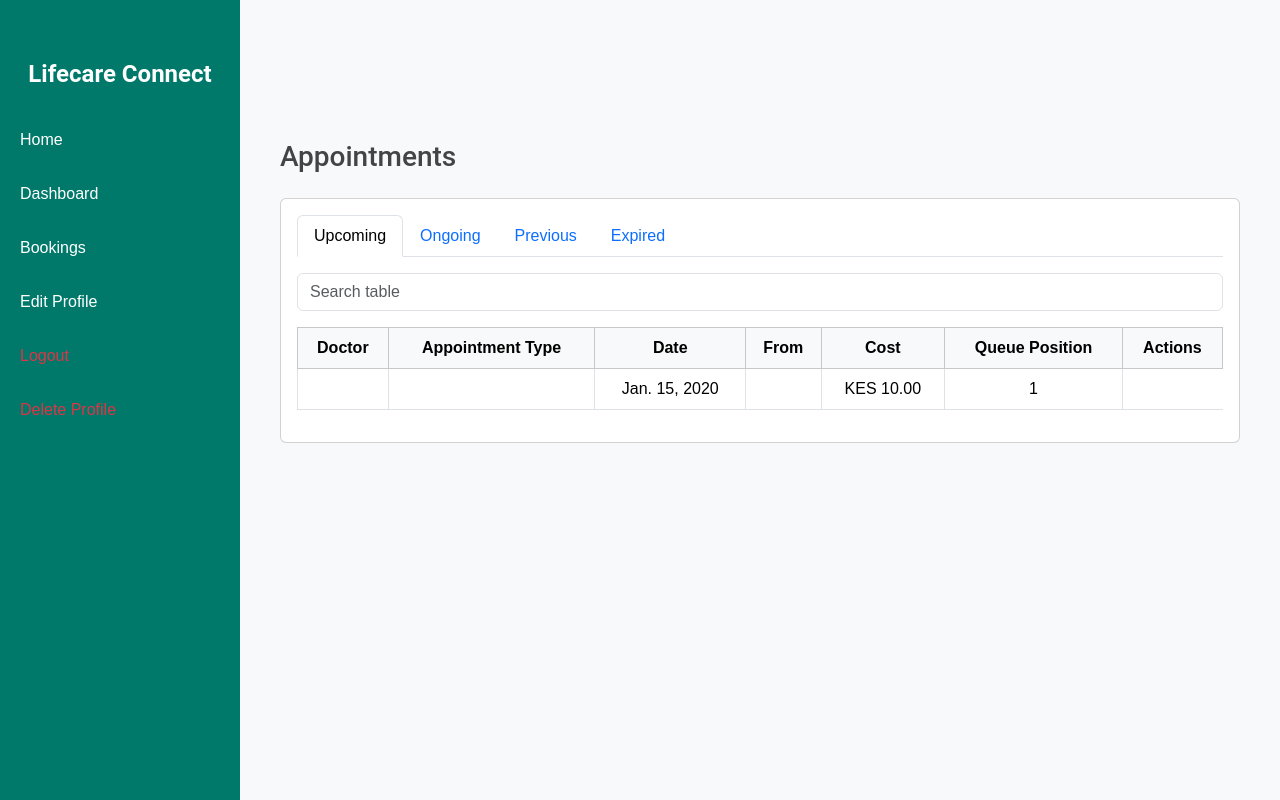
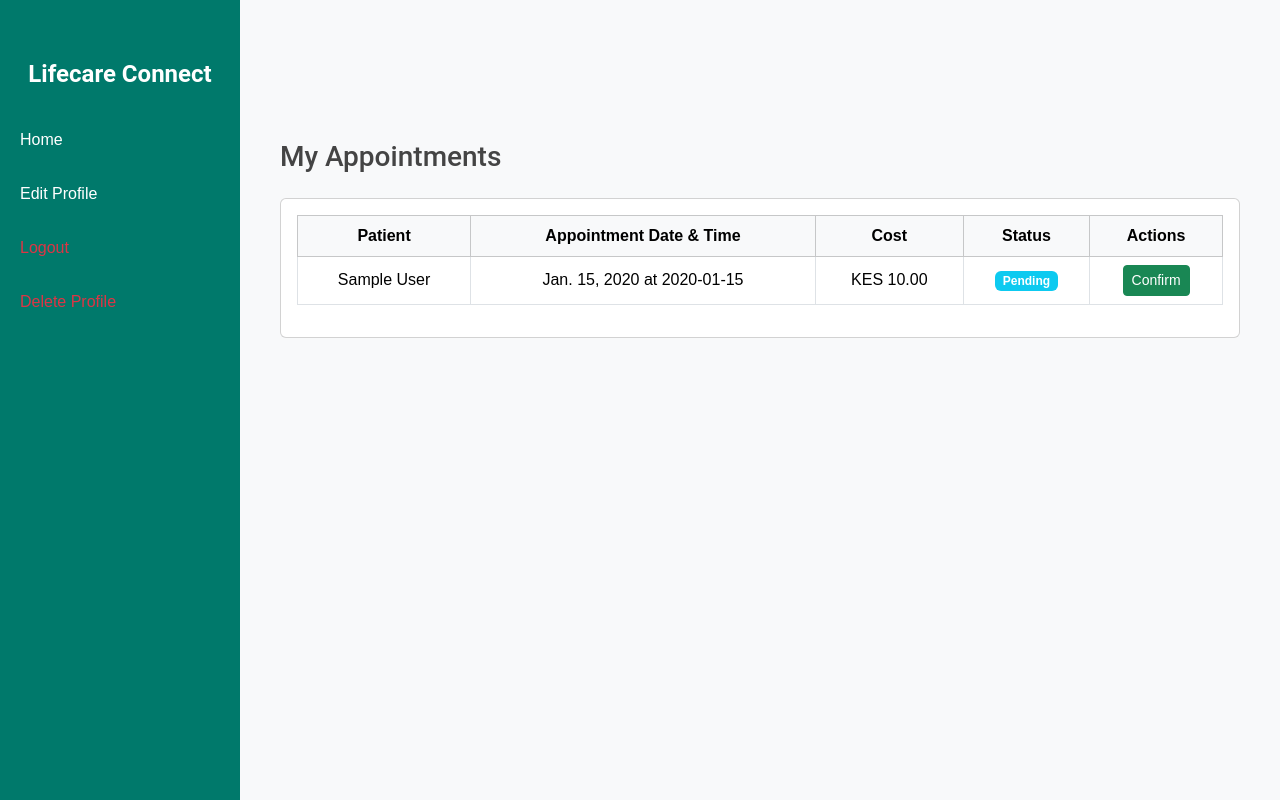
Before and after one commit to Njirainianthony/LifecareConnect, a Django app: page /appointments/ in a window 1280 px wide. Run offline with Django 5.2, Linux system fonts and the light colour scheme; a user stored in the database is signed in; tables that the repository leaves empty hold one stand-in row (values such as "Sample post"); some libraries are stand-ins or nearby versions.

Commit message:
implemented complete booking

```diff
--- a/lifecareapp/templates/appointments.html
+++ b/lifecareapp/templates/appointments.html
@@ -63,55 +63,69 @@
 <div class="sidebar">
   <h4 class="text-center mb-4"> <b>Lifecare Connect</b></h4>
   <a href="{% url 'home' %}">Home</a>
-  <a href="{% url 'dashboard' %}">Dashboard</a>
-  <a href="#">Bookings</a>
   <a href="{% url 'edit_patient_profile' %}">Edit Profile</a>
   <a href="javascript:void(0);" onclick="document.getElementById('logoutForm').submit();" class="text-danger">Logout</a>
   <a href="#" class="text-danger" data-bs-toggle="modal" data-bs-target="#deleteModal">Delete Profile</a>
 </div>
 
 <div class="content">
-<h3 class="mb-4">Appointments</h3>
+<h3 class="mb-4">My Appointments</h3>
 
 <div class="card">
   <div class="card-body">
-    <ul class="nav nav-tabs mb-3">
-      <li class="nav-item"><a class="nav-link active" href="#">Upcoming</a></li>
-      <li class="nav-item"><a class="nav-link" href="#">Ongoing</a></li>
-      <li class="nav-item"><a class="nav-link" href="#">Previous</a></li>
-      <li class="nav-item"><a class="nav-link" href="#">Expired</a></li>
-    </ul>
-
-    <input type="text" class="form-control mb-3" placeholder="Search table">
-
     <div class="table-responsive">
       <table class="table table-bordered table-hover text-center align-middle">
         <thead class="table-light">
           <tr>
-            <th>Doctor</th>
-            <th>Appointment Type</th>
-            <th>Date</th>
-            <th>From</th>
+            <th>{% if is_doctor %}Patient{% else %}Doctor{% endif %}</th>
+            <th>Appointment Date & Time</th>
             <th>Cost</th>
-            <th>Queue Position</th>
+            <th>Status</th>
             <th>Actions</th>
           </tr>
         </thead>
         <tbody>
-          {% if appointments %}
-            {% for appointment in appointments %}
-              <tr>
-                <td>{{ appointment.doctor_name }}</td>
-                <td>{{ appointment.type }}</td>
-                <td>{{ appointment.date }}</td>
-                <td>{{ appointment.start_time }}</td>
-                <td>KES {{ appointment.cost }}</td>
-                <td>{{ appointment.queue_position }}</td>
-              </tr>
-            {% endfor %}
-          {% else %}
-            <tr><td colspan="7" class="text-muted">No Upcoming appointments</td></tr>
-          {% endif %}
+          {% for appointment in appointments %}
+            <tr>
+              <td>
+                {% if is_doctor %}
+                  {{ appointment.patient.user.get_full_name|default:appointment.patient.user.username }}
+                {% else %}
+                  Dr. {{ appointment.doctor.full_name }}
+                {% endif %}
+              </td>
+              <td>{{ appointment.date }} at {{ appointment.time }}</td>
+              <td>KES {{ appointment.cost }}</td>
+              <td><span class="badge bg-info text-capitalize">{{ appointment.status }}</span></td>
+              <td>
+                {% if is_doctor %}
+                  {% if appointment.status == 'pending' %}
+                    <form action="{% url 'confirm_booking' appointment.id %}" method="POST" class="d-inline">
+                        {% csrf_token %}
+                        <button type="submit" class="btn btn-sm btn-success">Confirm</button>
+                    </form>
+                  {% elif appointment.status == 'confirmed' %}
+                    <form action="{% url 'complete_booking' appointment.id %}" method="POST" class="d-inline">
+                        {% csrf_token %}
+                        <button type="submit" class="btn btn-sm btn-primary">Mark as Complete</button>
+                    </form>
+                  {% elif appointment.status == 'completed' %}
+                    <span class="text-muted">Awaiting Payment...</span>
+                  {% elif appointment.status == 'paid' %}
+                    <span class="text-success">Paid</span>
+                  {% endif %}
+                {% else %}
+                  {% if appointment.status == 'pending' or appointment.status == 'confirmed' %}
+                    <a href="#" class="btn btn-sm btn-danger">Cancel</a>
+                  {% else %}
+                    <span class="text-muted">No actions available</span>
+                  {% endif %}
+                {% endif %}
+              </td>
+            </tr>
+          {% empty %}
+            <tr><td colspan="5" class="text-muted">No appointments found.</td></tr>
+          {% endfor %}
         </tbody>
       </table>
     </div>
--- a/lifecareapp/templates/dashboard_doctor.html
+++ b/lifecareapp/templates/dashboard_doctor.html
@@ -64,7 +64,7 @@
   <h4 class="text-center mb-4"> <b>Lifecare Connect</b></h4>
   <a href="{% url 'home' %}">Home</a>
   <a href="{% url 'dashboard_doctor' %}">Dashboard</a>
-  <a href="#">Tasks</a>
+  <a href="{% url 'appointments' %}">Appointments</a>
   <a href="{% url 'manage_availability' %}">Manage Availability</a>
   <a href="{% url 'edit_doctor_profile' %}">Edit Profile</a>
   <a href="javascript:void(0);" onclick="document.getElementById('logoutForm').submit();" class="text-danger">Logout</a>
--- a/lifecareapp/urls.py
+++ b/lifecareapp/urls.py
@@ -43,6 +43,8 @@ urlpatterns = [
     path('booking/<int:booking_id>/<str:decision>/', views.update_booking_status, name='update_booking_status'),
     path('delete-account/', views.delete_account, name='delete_account'),
     path('appointments/', views.appointments, name='appointments'),
+    path('bookings/confirm/<int:booking_id>/', views.confirm_booking, name='confirm_booking'),
+    path('bookings/complete/<int:booking_id>/', views.complete_booking, name='complete_booking'),
     path('doctor_profile/<int:doctor_id>', views.view_doctor_profile, name='doctor-profile'),
     path('mpesa/stk/', views.initiate_stk_push, name='stk_push'),
     path('stk-push', views.stk_push, name='process_stk_push'),
--- a/lifecareapp/views.py
+++ b/lifecareapp/views.py
@@ -246,8 +246,9 @@ def doctor_form(request):
 # --- Dashboard View ---
 @login_required
 def dashboard_patient(request, profile_id):
-    profile = get_object_or_404(PatientProfile, id=profile_id, user=request.user)
-    bookings = Booking.objects.filter(patient=profile)
+    profile = get_object_or_404(PatientProfile, id=profile_id)
+    user=profile.user
+    bookings = Booking.objects.filter(patient=user).order_by('date', 'time')
     return render(request, 'dashboard_patient.html', {
         'profile': profile,
         'bookings': bookings,
@@ -383,7 +384,6 @@ def notify_doctor(booking):
         f"You have a new appointment request from {patient_name}.\n\n"
         f"Please log in to your dashboard to view the request and accept or decline it.\n\n"
         f"Booking ID: {booking.id}\n"
-        f"Patient Profile: https://lifecareconnect.com/patient/{booking.patient.id}/profile/\n\n"
     )
 
     send_mail(
@@ -405,9 +405,52 @@ def delete_account(request):
 
 @login_required
 def appointments(request):
-    patient_profile = PatientProfile.objects.get(user=request.user)
-    appointments = Booking.objects.filter(patient=patient_profile)
-    return render(request, 'appointments.html', {'appointments': appointments})
+    # Check if the logged-in user has a doctor profile
+    is_doctor = hasattr(request.user, 'doctorprofile')
+
+    if is_doctor:
+        # Doctor's view: Get all bookings for this doctor
+        appointments = Booking.objects.filter(doctor=request.user.doctorprofile).order_by('date', 'time')
+    else:
+        # Patient's view: Get all appointments for this patient
+        appointments = Booking.objects.filter(patient=request.user).order_by('date', 'time')
+
+    context = {
+        'appointments': appointments,
+        'is_doctor': is_doctor
+    }
+    return render(request, 'appointments.html', context)
+
+@login_required
+def confirm_booking(request, booking_id):
+    booking = get_object_or_404(Booking, id=booking_id)
+    # Security check: ensure the request is from the correct doctor
+    if request.user == booking.doctor.user and request.method == 'POST':
+        booking.status = Booking.AppointmentStatus.CONFIRMED
+        booking.save()
+        # Send a notification to the patient
+        notify_patient(booking)
+
+    return redirect('appointments') # Redirect back to the appointments page
+
+@login_required
+def complete_booking(request, booking_id):
+    booking = get_object_or_404(Booking, id=booking_id)
+    # Security check
+    if request.user == booking.doctor.user and request.method == 'POST':
+        booking.status = Booking.AppointmentStatus.COMPLETED
+        booking.save()
+
+        patient_profile = booking.patient   # now this is a PatientProfile
+        doctor = booking.doctor
+        amount = booking.cost
+
+        success = stk_push(patient_profile, doctor, amount, booking)
+
+        if not success:
+            messages.error(request, "Payment initiation failed.")
+
+    return redirect('appointments')
 
 #def view_doctor_profile(request, doctor_id):
 #    doctor = get_object_or_404(DoctorProfile, id=doctor_id)
@@ -525,54 +568,32 @@ def mpesa_callback(request):
 '''
 
 @csrf_exempt
-def stk_push(request):
-    if request.method == "POST":
-        data = json.loads(request.body)
-        phone = data.get("phone")
-        amount = data.get("amount")
-        doctor_id = data.get("doctor_id")
-        date = data.get("appointment_date")
-        time = data.get("appointment_time")
+def stk_push(patient_profile, doctor, amount, booking):
+    success = initiate_stk_push(amount, patient_profile.user.phone_number)  # adjust params
 
-        success = initiate_stk_push(request)
+    if success:
+        try:
+            payment = Payment.objects.create(
+                user=patient_profile,
+                doctor=doctor,
+                amount=amount,
+                status="PAID"
+            )
 
-        if success:
-            try:
-                doctor = DoctorProfile.objects.get(id=doctor_id)
+            # Link payment to the booking instead of creating a new one
+            booking.status = Booking.AppointmentStatus.PAID
+            booking.save()
 
-                # Get one of the user's patient profiles
-                patient_profiles = PatientProfile.objects.filter(user=request.user)
-                if not patient_profiles.exists():
-                    return JsonResponse({"status": "error", "message": "Patient profile not found."})
+            handler = PaymentEventHandler(payment, booking)
+            handler.handle_success()
 
-                patient_profile = patient_profiles.first()  # 👈 Use logic as needed
+            return True
 
-                payment = Payment.objects.create(
-                    user=patient_profile,
-                    doctor=doctor,
-                    amount=amount,
-                    status="PAID"
-                )
+        except Exception as e:
+            print("STK Push error:", str(e))
+            return False
 
-                booking = Booking.objects.create(
-                    patient=patient_profile,
-                    doctor=doctor,
-                    date=date,
-                    time=time,
-                    status="pending"
-                )
-
-                handler = PaymentEventHandler(payment, booking)
-                handler.handle_success()
-
-                return JsonResponse({"status": "success"})
-
-            except DoctorProfile.DoesNotExist:
-                return JsonResponse({"status": "error", "message": "Doctor not found."})
-            except Exception as e:
-                return JsonResponse({"status": "error", "message": f"Something went wrong: {str(e)}"})
-
-        return JsonResponse({"status": "fail", "message": "STK Push failed"})
+    return False
 
 
 
@@ -1049,12 +1070,15 @@ def notify_patient(booking):
     doctor_name = f"Dr. {booking.doctor.user.get_full_name()}"
 
     subject = 'Appointment Update'
-    message = f'Your appointment request to {doctor_name} was {status}.'
 
-    if booking.status == 'accepted':
-        message += '\n\nPlease contact the doctor for further details.'
-    elif booking.status == 'declined':
-        message += '\n\nYou may try booking with another healthcare provider.'
+    if status == Booking.AppointmentStatus.CONFIRMED:
+        message = f'Your appointment with {doctor_name} has been confirmed.'
+    elif status == Booking.AppointmentStatus.DECLINED:
+        message = f'Unfortunately, your appointment request to {doctor_name} was declined.\n\nYou may try booking with another healthcare provider.'
+    elif status == Booking.AppointmentStatus.COMPLETED:
+        message = f'Your appointment with {doctor_name} has been marked as completed.'
+    else:  # pending or fallback
+        message = f'Your appointment request to {doctor_name} is still pending confirmation.'
 
     send_mail(
         subject,
```
Also changed, not shown: lifecareapp/admin.py (+8 -11 lines), lifecareapp/forms.py (+24 -17 lines), lifecareapp/models.py (+30 -67 lines), lifecareapp/templates/doctor_profile.html (+3 -95 lines), lifecareapp/templates/doctorform.html (+15 -1 lines), lifecareapp/migrations/0001_initial.py, lifecareapp/migrations/0002_alter_booking_options_alter_booking_unique_together_and_more.py (added), media/dashboard_patient/chronic-department_3jZjXfx.jpg (added), media/dashboard_patient/chronic-department_kaphXwQ.jpg (added), media/doctors/chronic-department_UUL7HRw.jpg (added), 3 other files.
